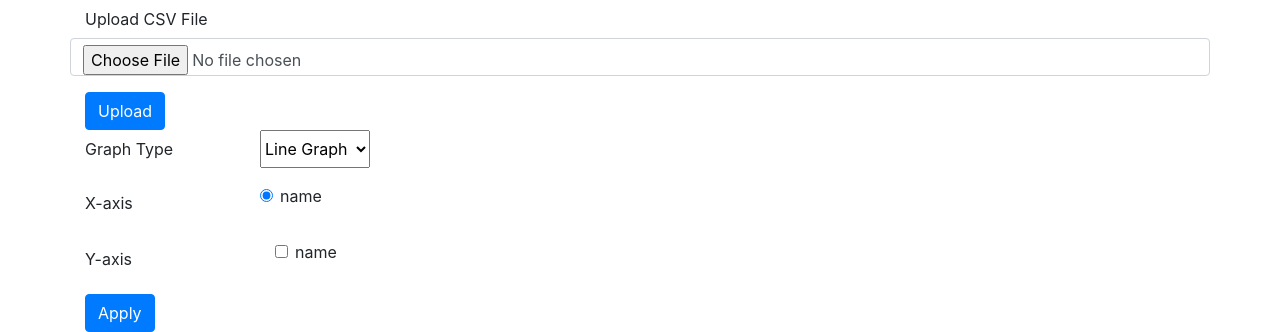
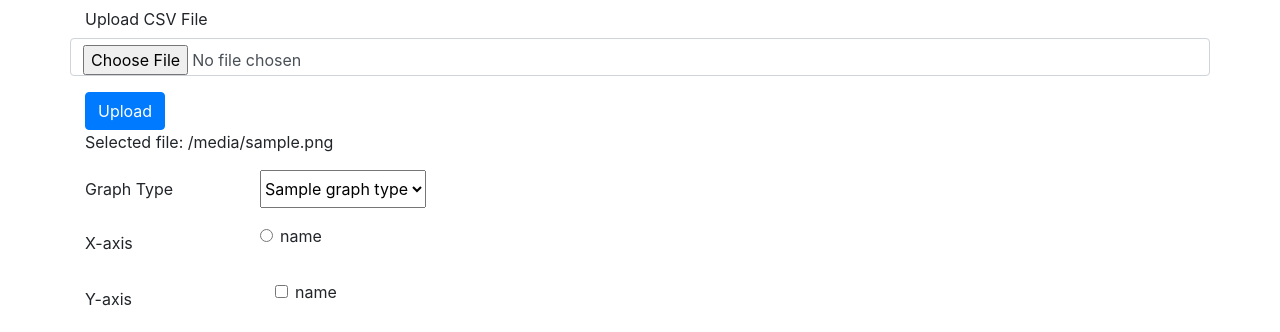
Before and after one commit to ryoma-jp/graph-drawer, a Flask app: template app/templates/index.html in a window 1280 px wide. Shown: the top 332 px of the page. Run offline with Flask 3, Linux system fonts and the light colour scheme; the template is opened without the code that fills it: most values are stand-ins (such as "Sample title", 1, 10 or a date in 2020); some libraries are stand-ins or nearby versions.

Commit message:
code refactoring

```diff
--- a/app/app.py
+++ b/app/app.py
@@ -7,34 +7,68 @@ import secrets
 app = Flask(__name__)
 app.secret_key = secrets.token_urlsafe(16)
 
+GRAPH_VALUES = ['line', 'bar', 'scatter']
+GRAPH_NAMES = ['Line Plot', 'Bar Plot', 'Scatter Plot']
+
 @app.route('/', methods=['GET', 'POST'])
 def home():
     print(f'Request: {request}', file=sys.stderr)
 
     data = None if 'data' not in session else session['data']
     params = None if 'params' not in session else session['params']
+    status = {
+        'file': '',
+    } if 'status' not in session else session['status']
 
     if request.method == 'POST':
         print(f'Request Form: {request.form}', file=sys.stderr)
         print(f'  - post_type: {request.form.get("post_type")}', file=sys.stderr)
         if (request.form.get('post_type') == 'Upload'):
+            # --- Initialize parameters ---
             if 'params' in session:
                 del session['params']
                 params = None
 
+            # --- load csv file ---
             csv_file = request.files['file']
 
             df = pd.read_csv(csv_file)
             data = {key: df[key].tolist() for key in df.columns}
             session['data'] = data
-            print(f'{data}', file=sys.stderr)
+            print(f'data = {data}', file=sys.stderr)
+
+            # --- save status ---
+            status['file'] = csv_file.filename
+            graph_selected = ['selected' if key=='line' else '' for key in GRAPH_VALUES]
+            status['graph_type'] = list(zip(GRAPH_VALUES, GRAPH_NAMES, graph_selected))
+            status['radio'] = {key: '' for key in df.columns}
+            status['radio'][df.columns[0]] = 'checked'
+            status['checkbox'] = {key: '' for key in df.columns}
+            print(f'status = {status}', file=sys.stderr)
+            session['status'] = status
 
         elif (request.form.get('post_type') == 'Apply'):
+            # --- load graph type ---
             graph_type = request.form.get('graph_type')
 
+            # --- set draw items ---
             data = session['data']
-            x_axis = data[request.form.get('x_axis')]
-            y_axis = {key: data[key] for key in request.form.getlist('y_axis')}
+            x_axis_key = request.form.get('x_axis')
+            x_axis = data[x_axis_key]
+            y_axis_keys = request.form.getlist('y_axis')
+            y_axis = {key: data[key] for key in y_axis_keys}
+
+            # --- update status ---
+            status = session['status']
+            graph_selected = ['selected' if key==graph_type else '' for key in GRAPH_VALUES]
+            status['graph_type'] = list(zip(GRAPH_VALUES, GRAPH_NAMES, graph_selected))
+            status['radio'] = {key: '' for key in data.keys()}
+            status['radio'][x_axis_key] = 'checked'
+            status['checkbox'] = {key: '' for key in data.keys()}
+            for key in y_axis_keys:
+                status['checkbox'][key] = 'checked'
+            print(f'status = {status}', file=sys.stderr)
+            session['status'] = status
 
             params = {
                 'graph_type': graph_type,
@@ -44,8 +78,8 @@ def home():
             print(f'params: {params}', file=sys.stderr)
             session['params'] = params
 
-        return render_template('index.html', data=data, params=params)
-    return render_template('index.html')
+        return render_template('index.html', data=data, params=params, status=status)
+    return render_template('index.html', status=status)
 
 if __name__ == '__main__':
     app.run(host='0.0.0.0', port=8000)
--- a/app/templates/index.html
+++ b/app/templates/index.html
@@ -15,6 +15,7 @@
                 <input type="file" class="form-control" name="file" id="file" accept=".csv" required>
             </div>
         <button type="submit" class="btn btn-primary" name="post_type" value="Upload">Upload</button>
+        <p> Selected file: {{ status.file }} </p>
         </form>
 
         <!-- Set Graph Parameters -->
@@ -23,9 +24,9 @@
                 <div class="row mb-3">
                     <label for="graph_type" class="col-sm-2 col-form-label">Graph Type</label>
                     <select name="graph_type" id="graph_type" class="form-select">
-                        <option value="line">Line Graph</option>
-                        <option value="bar">Bar Graph</option>
-                        <option value="scatter">Scatter Plot</option>
+                        {% for graph_value, graph_name, graph_selected in status.graph_type %}
+                            <option value="{{ graph_value }}" {{ graph_selected }}>{{ graph_name }}</option>
+                        {% endfor %}
                     </select>
                 </div>
 
@@ -35,32 +36,12 @@
                         <div class="col-sm-10">
                             {% for key in data.keys() %}
                                 <div class="form-check">
-                                    <input class="form-check-input" type="radio" name="x_axis" id="radio_{{ key }}" value="{{ key }}" checked>
+                                    <input class="form-check-input" type="radio" name="x_axis" id="radio_{{ key }}" value="{{ key }}" {{ status.radio[key] }}>
                                     <label class="form-check-label" for="radio_{{ key }}">
                                         {{ key }}
                                     </label>
                                 </div>
                             {% endfor %}
-                            <!--
-                            <div class="form-check">
-                                <input class="form-check-input" type="radio" name="gridRadios" id="gridRadios1" value="option1" checked>
-                                <label class="form-check-label" for="gridRadios1">
-                                    First radio
-                                </label>
-                            </div>
-                            <div class="form-check">
-                                <input class="form-check-input" type="radio" name="gridRadios" id="gridRadios2" value="option2">
-                                <label class="form-check-label" for="gridRadios2">
-                                    Second radio
-                                </label>
-                            </div>
-                            <div class="form-check disabled">
-                                <input class="form-check-input" type="radio" name="gridRadios" id="gridRadios3" value="option3">
-                                <label class="form-check-label" for="gridRadios3">
-                                    Third disabled radio
-                                </label>
-                            </div>
-                            -->
                         </div>
                     </fieldset>
                 </div>
@@ -70,7 +51,7 @@
                         <div class="col-sm-10">
                         {% for key in data.keys() %}
                             <div class="form-check">
-                                <input class="form-check-input" type="checkbox" name="y_axis" id="check_{{ key }}" value="{{ key }}">
+                                <input class="form-check-input" type="checkbox" name="y_axis" id="check_{{ key }}" value="{{ key }}" {{ status.checkbox[key] }}>
                                 <label class="form-check-label" for="check_{{ key }}">
                                     {{ key }}
                                 </label>
```
Also changed, not shown: README.md, figures/sample1_bar.png (deleted), figures/sample1_line.png (deleted), figures/sample1_scatter.png (deleted), 1 other file.
